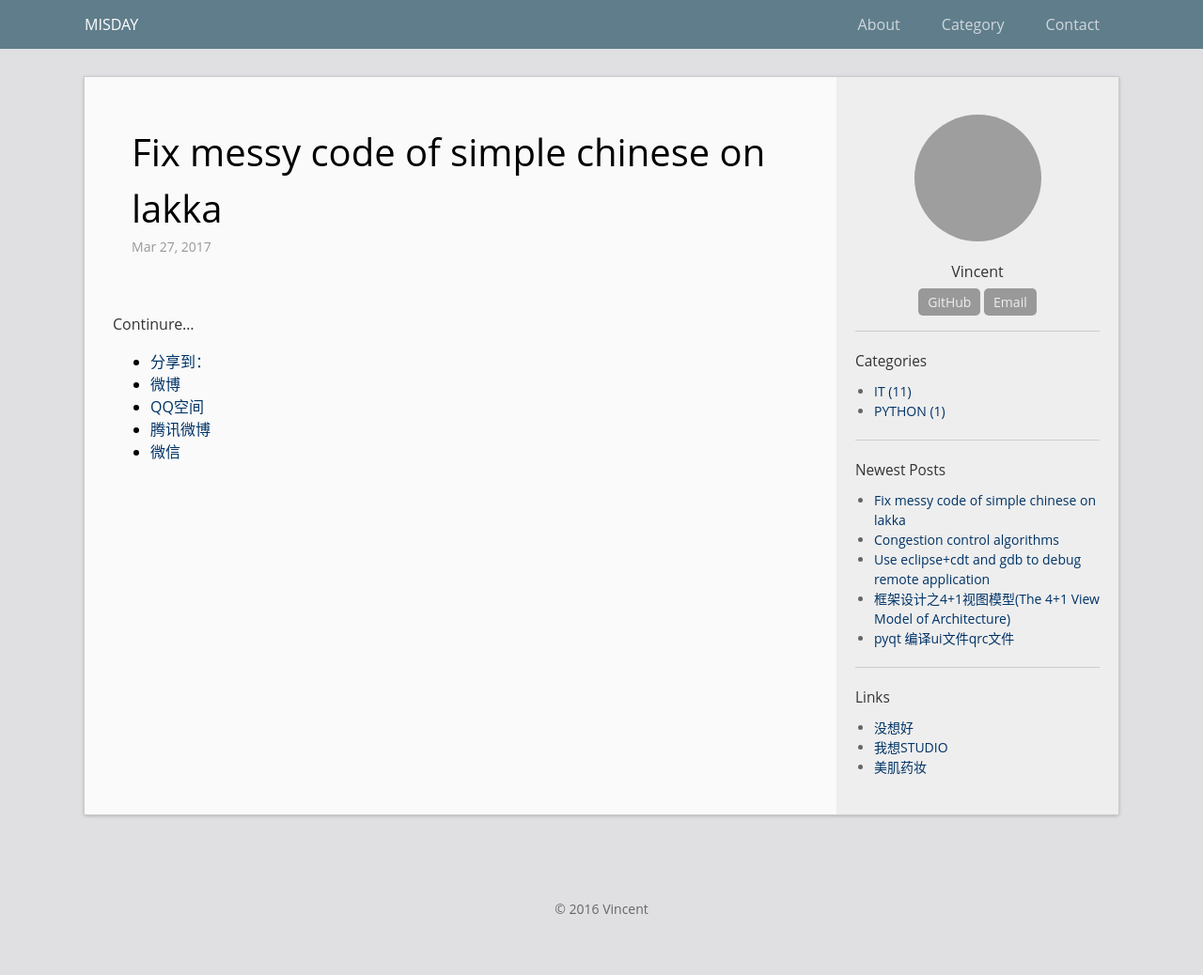
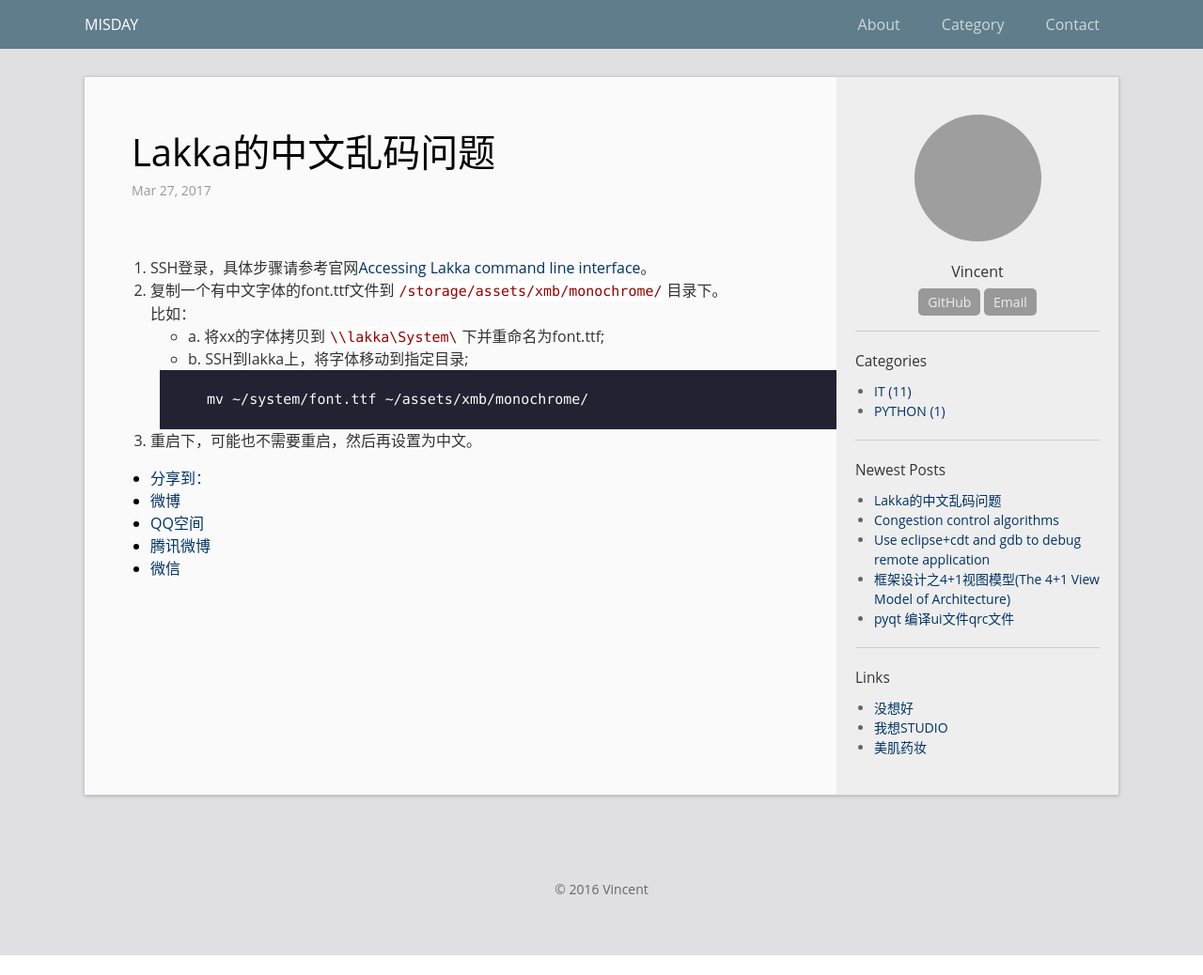
Before and after one commit to suseme/misday, a Jekyll site: the page built from _posts/2017-03-27-messy-code-of-sch-lakka.md, in a window 1280 px wide. Shown: the whole page at 94% size. Built offline with Jekyll 4.4.1, drawn with Linux system fonts in a browser that asks for light colours; comment, search, counter and statistics services are not loaded; after the commit the page ends 1017 px from its top, so only the background shows below that; grey boxes are pictures that could not be loaded.

Commit message:
post lakka messy code

````diff
--- a/_posts/2017-03-27-messy-code-of-sch-lakka.md
+++ b/_posts/2017-03-27-messy-code-of-sch-lakka.md
@@ -1,9 +1,17 @@
 ---
 layout: post
-title: Fix messy code of simple chinese on lakka
+title: Lakka的中文乱码问题
 excerpt: Fix messy code of simple chinese on lakka
 tags: lakka libretro game
 categories: IT
 ---
 
-Continure...
+1. SSH登录，具体步骤请参考官网[Accessing Lakka command line interface](http://www.lakka.tv/doc/Accessing-Lakka-command-line-interface/ "Accessing Lakka command line interface")。
+2. 复制一个有中文字体的font.ttf文件到`/storage/assets/xmb/monochrome/`目录下。
+比如：
+ - a. 将xx的字体拷贝到`\\lakka\System\`下并重命名为font.ttf;
+ - b. SSH到lakka上，将字体移动到指定目录;
+```
+mv ~/system/font.ttf ~/assets/xmb/monochrome/
+```
+3. 重启下，可能也不需要重启，然后再设置为中文。
````
